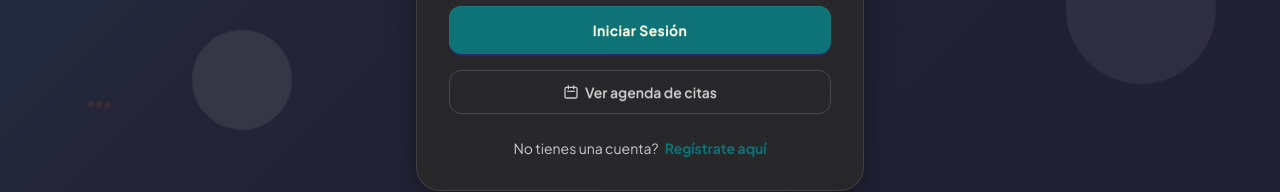
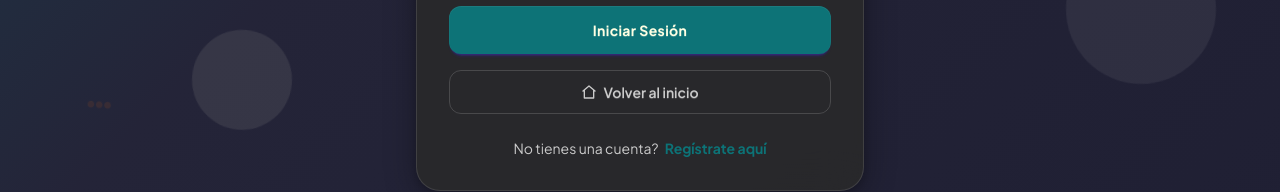
Before and after one commit to IngVictor2/veterinaria_fronted, an Angular app: page /login in a window 1280 px wide. Shown: the part 531-723 px from the top of the page. Built offline with nearby package versions, Linux system fonts and the light colour scheme.

Commit message:
fix(auth): cambia el acceso de agenda por volver al inicio

```diff
--- a/src/app/features/auth/login/login.component.ts
+++ b/src/app/features/auth/login/login.component.ts
@@ -126,10 +126,10 @@ import { getApiErrorMessage } from '../../../core/utils/api-error';
               stroke-linecap="round"
               stroke-linejoin="round"
               stroke-width="2"
-              d="M8 7V3m8 4V3m-9 8h10M5 21h14a2 2 0 002-2V7a2 2 0 00-2-2H5a2 2 0 00-2 2v12a2 2 0 002 2z"
+              d="M3 10.5 12 3l9 7.5M5 9.5V21h14V9.5"
             />
           </svg>
-          Ver agenda de citas
+          Volver al inicio
         </a>
       </div>
 
```
